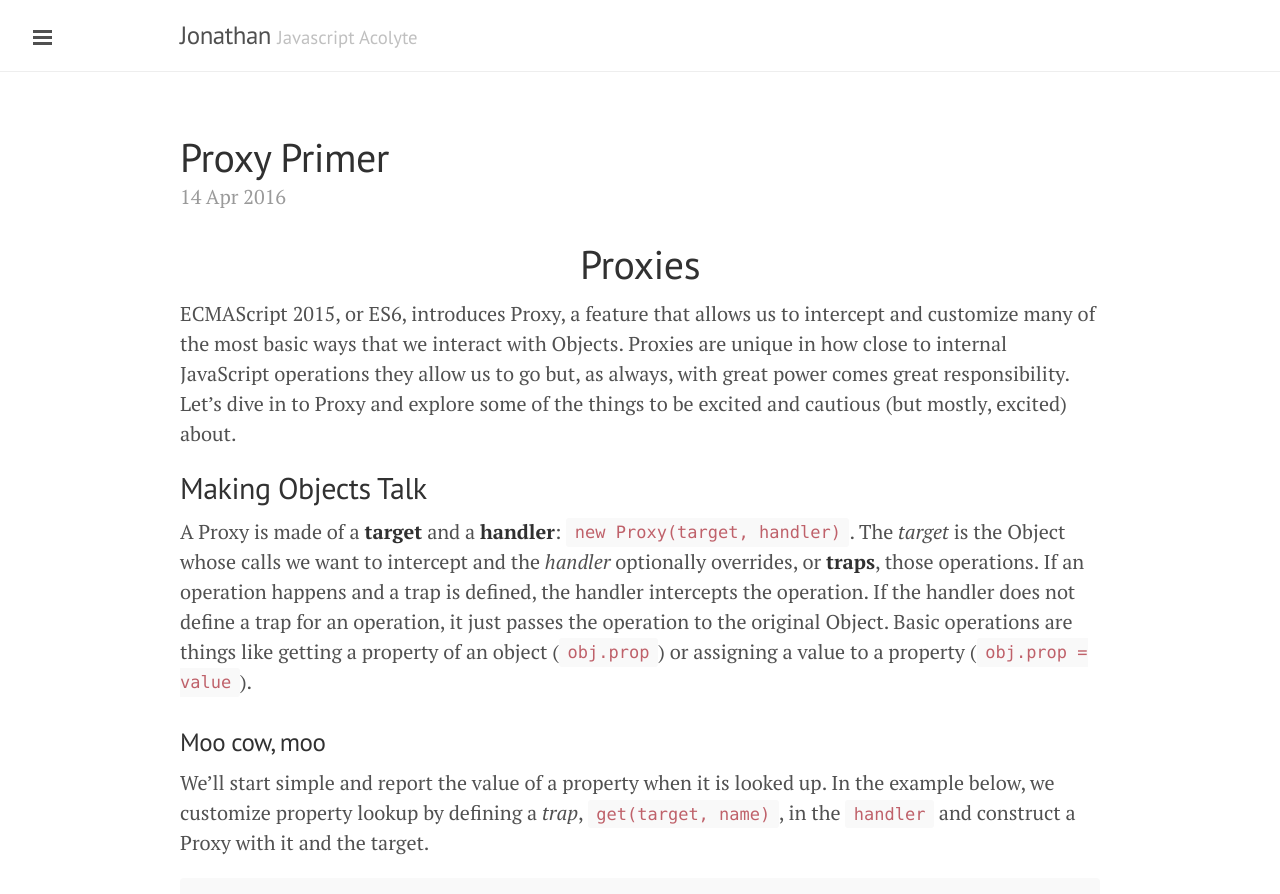
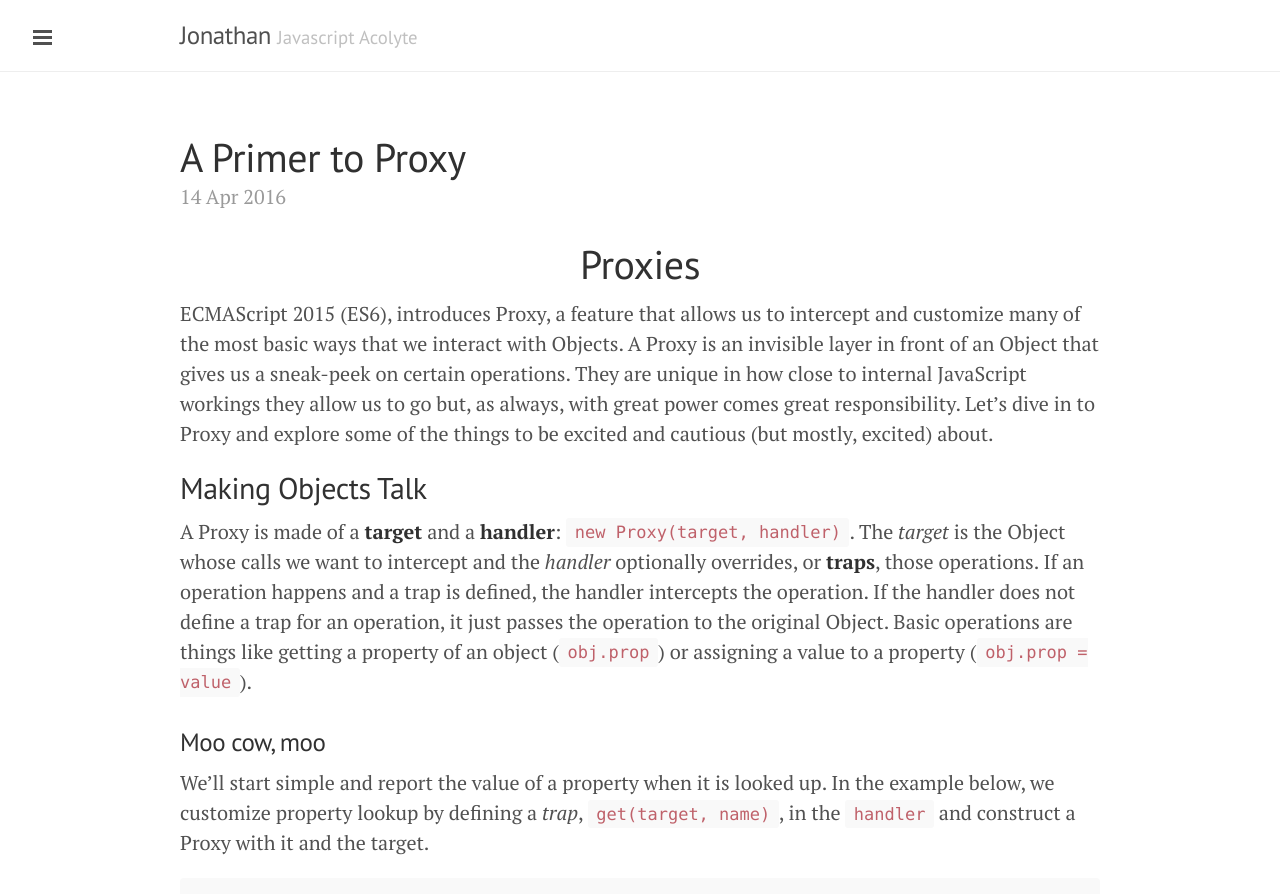
Before and after one commit to JonKrone/JonKrone.github.io, a Jekyll site: the page built from _posts/2016-04-14-proxied-living.markdown, in a window 1280 px wide and 900 px high. Shown: the top 894 px of the window. Built offline with Jekyll 4.4.1, drawn with Linux system fonts in a browser that asks for light colours.

Commit message:
Update 2016-04-14-proxied-living.markdown
Edit intro paragraph

```diff
--- a/_posts/2016-04-14-proxied-living.markdown
+++ b/_posts/2016-04-14-proxied-living.markdown
@@ -1,11 +1,12 @@
 ---
 published: true
-title: Proxy Primer
+title: A Primer to Proxy
 layout: post
 ---
+
 # <center> Proxies
 
-ECMAScript 2015, or ES6, introduces Proxy, a feature that allows us to intercept and customize many of the most basic ways that we interact with Objects. Proxies are unique in how close to internal JavaScript operations they allow us to go but, as always, with great power comes great responsibility. Let's dive in to Proxy and explore some of the things to be excited and cautious (but mostly, excited) about.
+ECMAScript 2015 (ES6), introduces Proxy, a feature that allows us to intercept and customize many of the most basic ways that we interact with Objects. A Proxy is an invisible layer in front of an Object that gives us a sneak-peek on certain operations. They are unique in how close to internal JavaScript workings they allow us to go but, as always, with great power comes great responsibility. Let's dive in to Proxy and explore some of the things to be excited and cautious (but mostly, excited) about.
 
 ## Making Objects Talk
 
```
